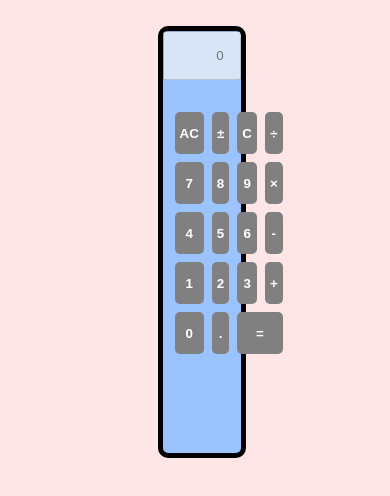
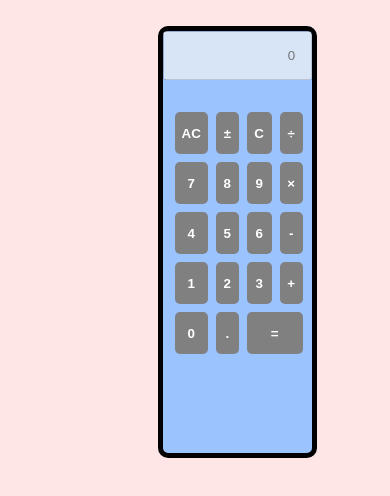
Before and after one commit to amits159/calculator, a React (Create React App) app: page / in a window 390 px wide. Shown: the top 496 px of the page. Built offline with nearby package versions, Linux system fonts and the light colour scheme.

Commit message:
Update App.css

```diff
--- a/src/App.css
+++ b/src/App.css
@@ -52,3 +52,18 @@ button:hover {
 button:active {
     transform: scale(0.9, 0.9);
 }
+
+@media (max-width: 900px) {
+  #container {
+      min-width: 40%;
+      max-width: 40%;
+  }
+
+}
+
+@media (max-width: 500px) {
+  #container {
+      max-width: 100%;
+  }
+
+}
```
